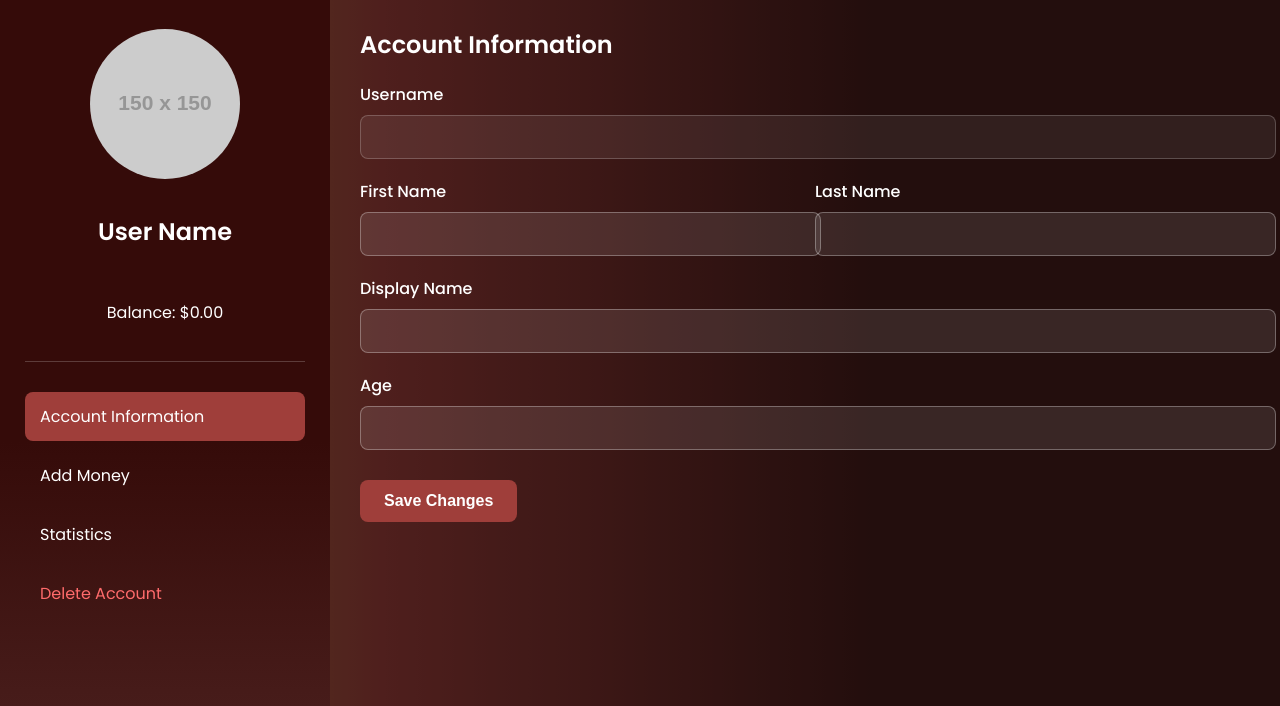
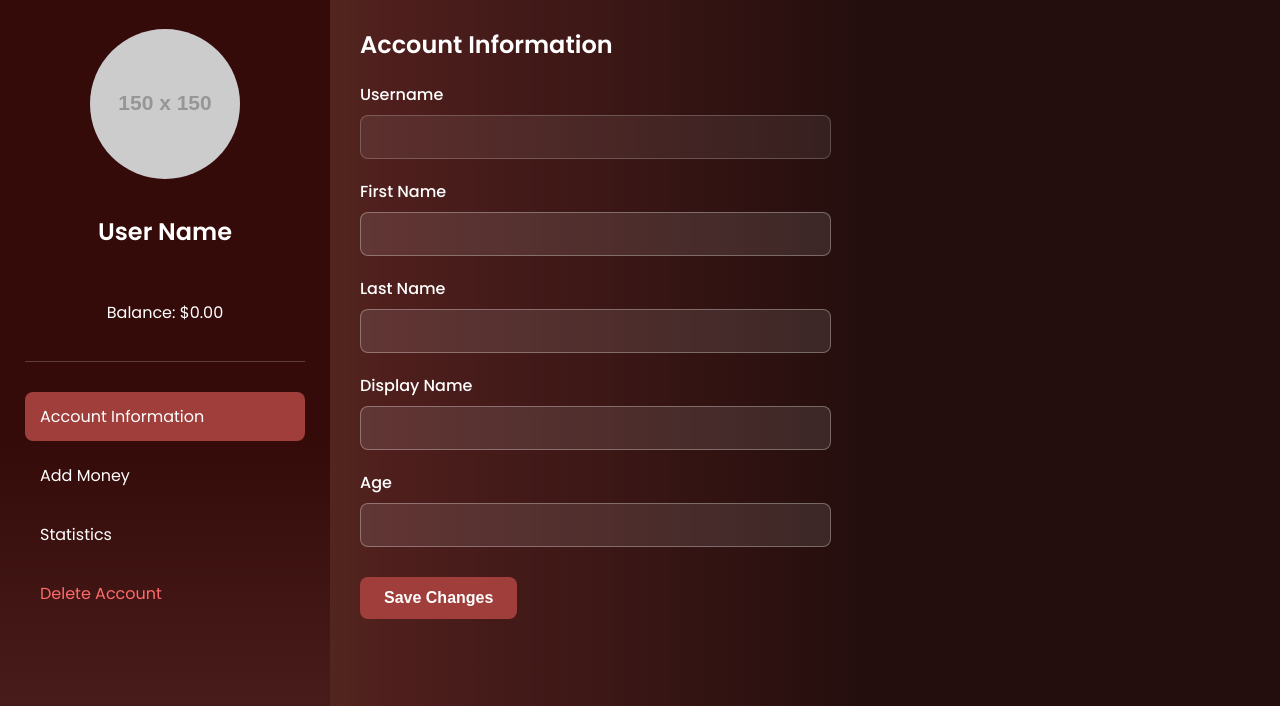
Before and after one commit to Akawatmor/CS251_Group9, a website: page frontend/public/USERACCOUNT.html in a window 1280 px wide. Shown: the part 94-800 px from the top of the page. Drawn offline with Linux system fonts and the light colour scheme; no server answers; sample sign-in values are in the browser's storage; placeholder pictures from the web are drawn by us.

Commit message:
fix width in Account setting

```diff
--- a/frontend/public/USERACCOUNT.html
+++ b/frontend/public/USERACCOUNT.html
@@ -665,16 +665,12 @@
     }
 
     .form-group {
+      width: 50%;
       margin-bottom: 20px;
     }
 
-    .form-row {
-      display: flex;
-      gap: 20px;
-    }
-
     .form-row .form-group {
-      flex: 1;
+      flex: 1; /* Ensures equal width for both boxes */
     }
 
     label {
```
